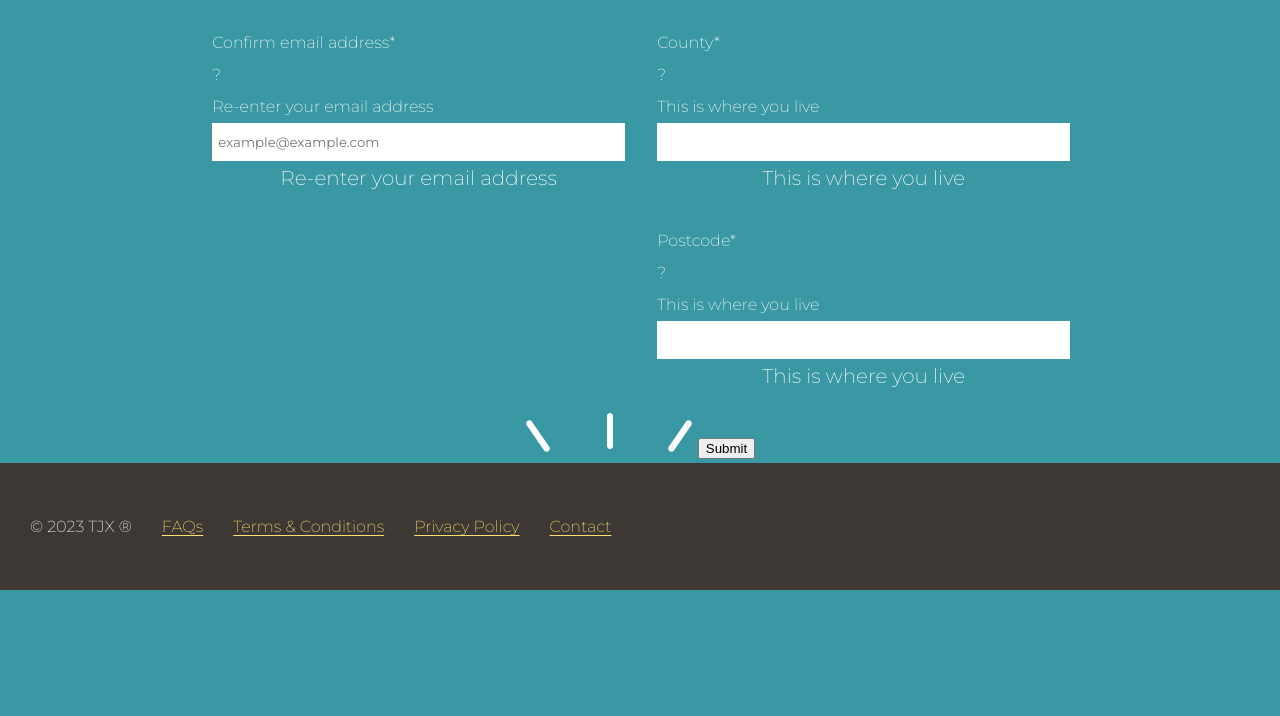
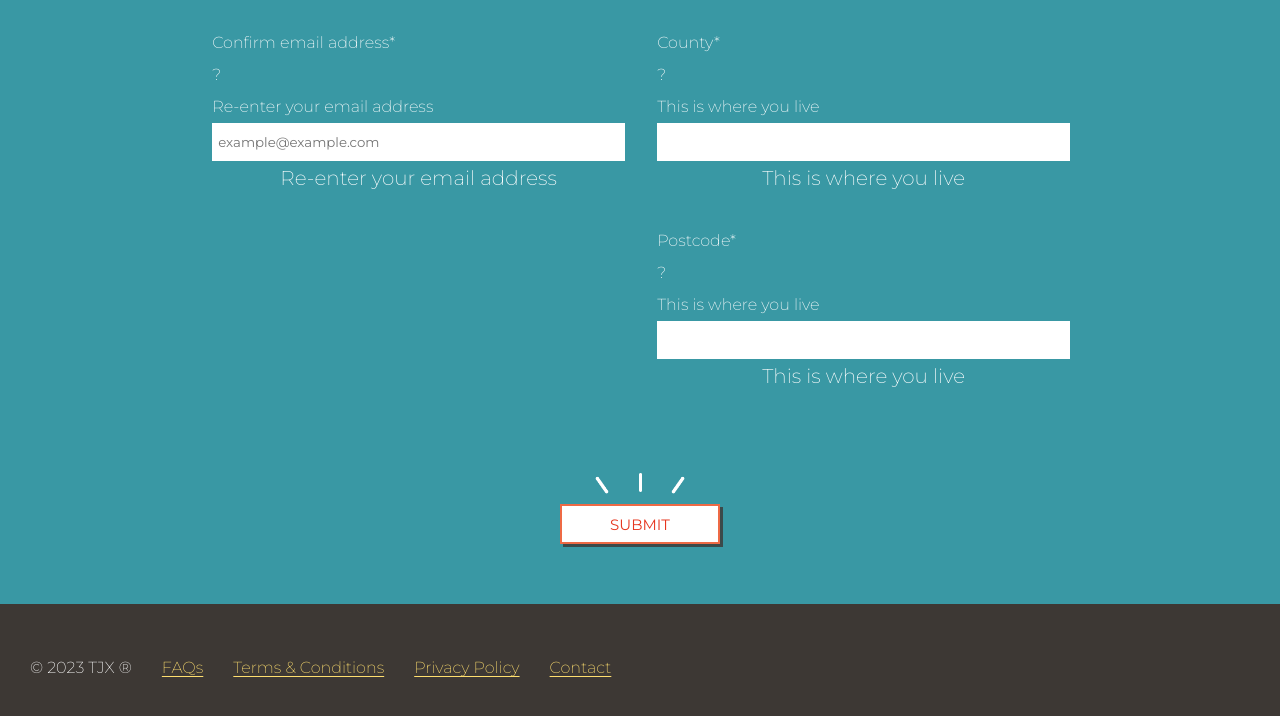
Before and after one commit to SimField2107/Spin_To_Win, a plain HTML site: page index.html in a window 1280 px wide. Shown: the part 1409-2125 px from the top of the page. Before the commit the page ends 1999 px from the top, so only its background shows below. Drawn offline with Linux system fonts and the light colour scheme.

Commit message:
Submit Button Styled

```diff
--- a/index.html
+++ b/index.html
@@ -123,6 +123,50 @@
                 font-size: 16px;
                 line-height: 2;
             }
+
+
+
+
+
+            .form__submit{
+                display:flex;
+                flex-direction: column;
+                justify-content: center;
+                margin: auto;
+                width: 200px;
+                padding: 60px 20px;
+            }
+
+            .form__submit-btn{
+                display: flex;
+                justify-content: center;
+                align-items: center;
+                background: white;
+                font-family: inherit;
+                text-transform: uppercase;
+                color: #E6361F;
+                border: 2px solid #EE6A45;
+                height: 36px;
+                font-size: 15px;
+                box-shadow: 3px 3px rgba(61, 56, 52, 0.8);
+                transition: 0.3s;
+                padding: 18px;
+            }
+
+            .form__submit-btn-sparkles{
+                margin: auto;
+                width: 90px;
+                margin-bottom: 10px;
+            }
+
+
+
+
+
+
+
+
+
 
 
 
```
